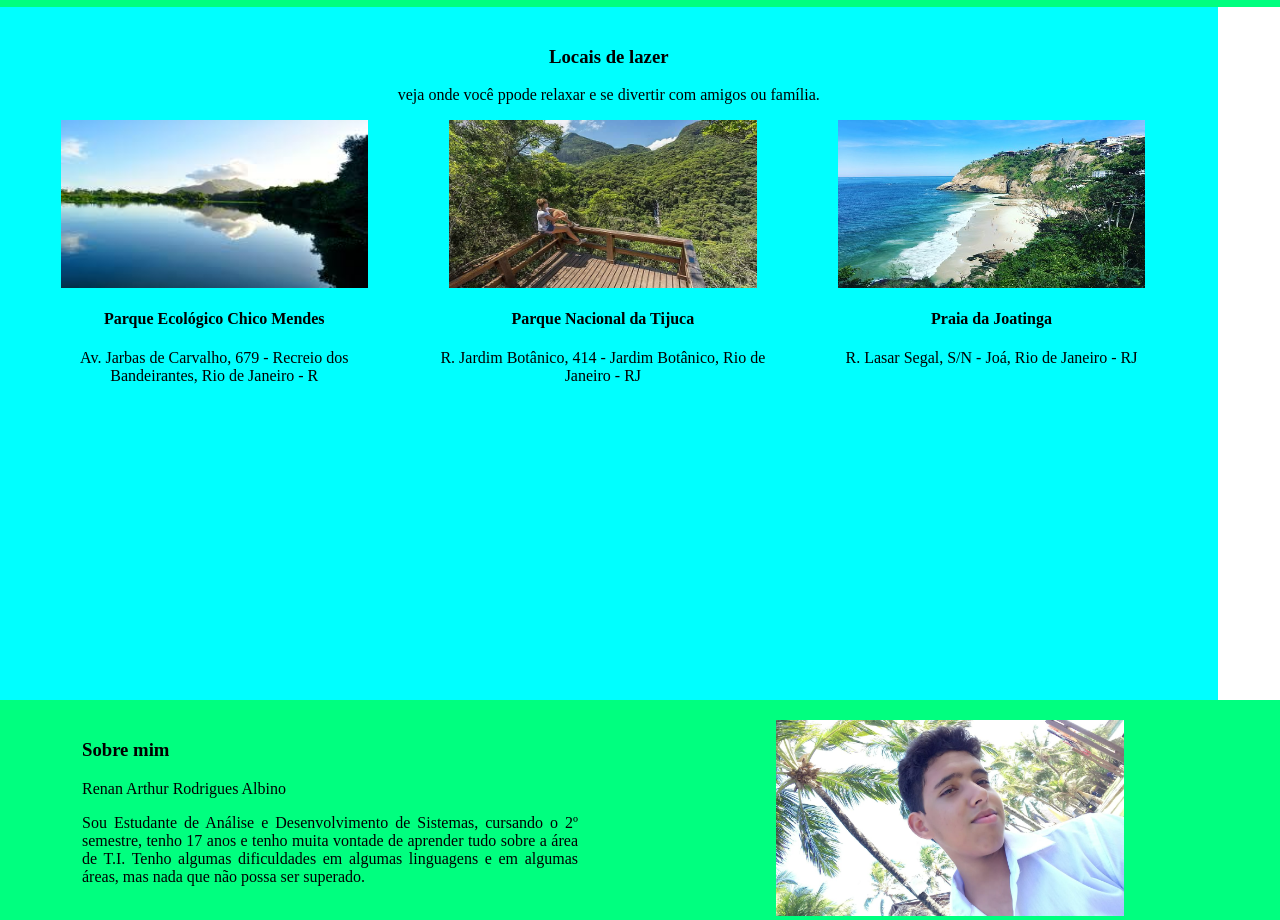
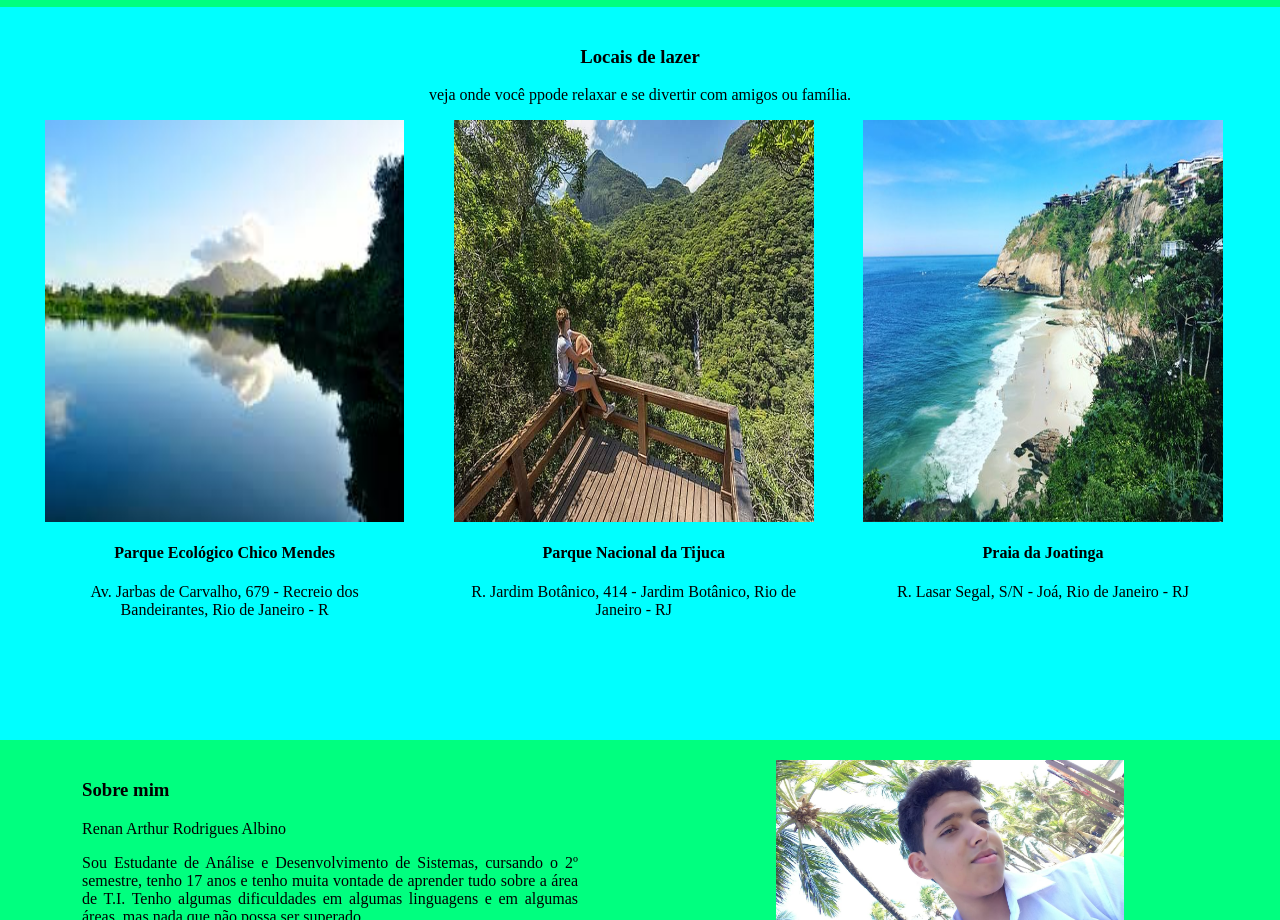
Before and after one commit to renan-arth/saude-e-bem-estar.github.io, a plain HTML site: page index.html in a window 1280 px wide. Shown: the part 1680-2600 px from the top of the page. Drawn offline with Linux system fonts and the light colour scheme.

Commit message:
Correção
Corrigindo tamanho da Foto
onde utiliza a "class" imgeco

```diff
--- a/estilo.css
+++ b/estilo.css
@@ -15,7 +15,6 @@ html, body {
 
 }
 #subtitulo {
-    color:  ;
     margin-left: 20%;
     margin-right: 20%;
     border-top: 3px solid white;
@@ -40,8 +39,8 @@ section {
     background-color: #00FF7F;
 }
 .imgeco {
-    width: 90%;
-    height: 30%;
+    width: 100%;
+    height: 67%;
 }
 .coluna {
     float: left;
@@ -58,7 +57,7 @@ section {
 }
 .tres {
     width: 29%;
-    height: 70%;
+    height: 75%;
     padding: 0 2%;
     background-color: #00FFFF;
 }
```
